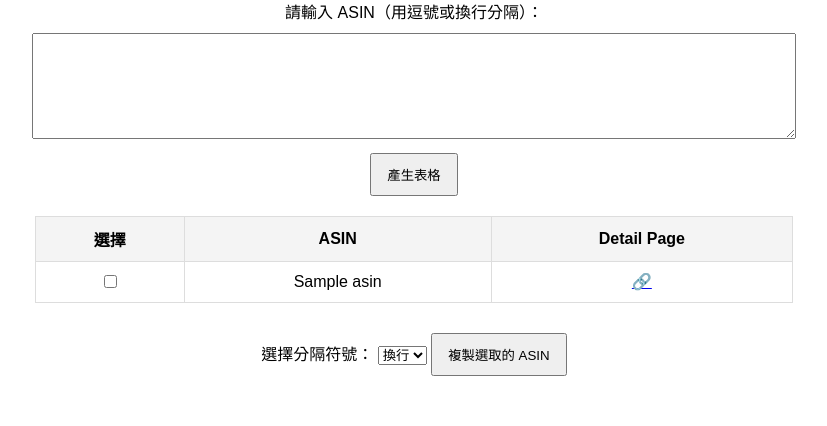
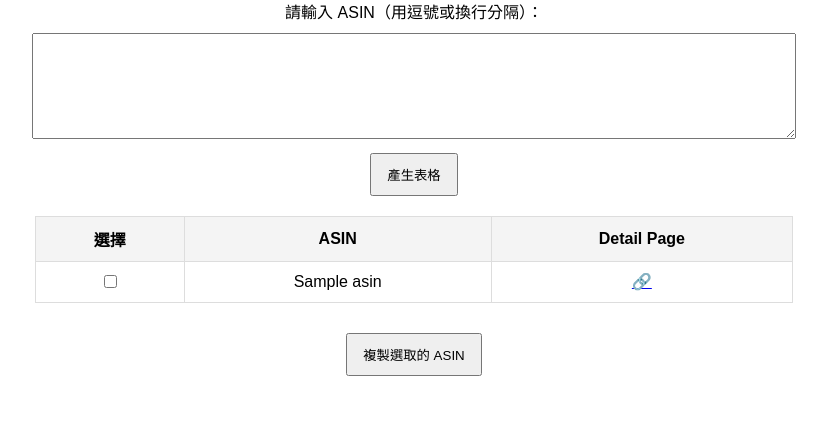
Before and after one commit to willychia/review_asin, a Flask app: template templates/index.html in a window 1280 px wide. Shown: the part 76-502 px from the top of the page, without its empty margins (226-1053 px from the left). Run offline with Flask 3, Linux system fonts and the light colour scheme; the template is opened without the code that fills it: most values are stand-ins (such as "Sample title", 1, 10 or a date in 2020).

Commit message:
移除選項，再次更新複製按鈕

```diff
--- a/templates/index.html
+++ b/templates/index.html
@@ -43,26 +43,20 @@
         </tbody>
     </table>
 
-    <label for="delimiter">選擇分隔符號：</label>
-    <select id="delimiter">
-        <option value="\n">換行</option>
-        <option value="\t">Tab</option>
-    </select>
-
     <button onclick="copySelected()">複製選取的 ASIN</button>
     {% endif %}
 
     <script>
         function copySelected() {
             let checkboxes = document.querySelectorAll(".asin-checkbox:checked");
-            let delimiter = document.getElementById("delimiter").value;
-            let selectedNames = Array.from(checkboxes).map(cb => cb.dataset.name).join(delimiter);
+            let selectedNames = Array.from(checkboxes).map(cb => cb.dataset.name);
 
-            if (selectedNames) {
-                // 確保換行符號 `\n` 正確被解釋
-                let formattedText = selectedNames.replace(/\n/g, '\r\n');  // 兼容 Windows 換行格式
+            if (selectedNames.length > 0) {
+                // 確保每個 ASIN 都換行，並適配 Windows 和 Mac
+                let formattedText = selectedNames.join("\n");
+
                 navigator.clipboard.writeText(formattedText).then(() => {
-                    alert("已複製:\n" + selectedNames);
+                    alert("已複製 ASIN：\n" + formattedText);
                 });
             } else {
                 alert("請至少選擇一個 ASIN！");
```
